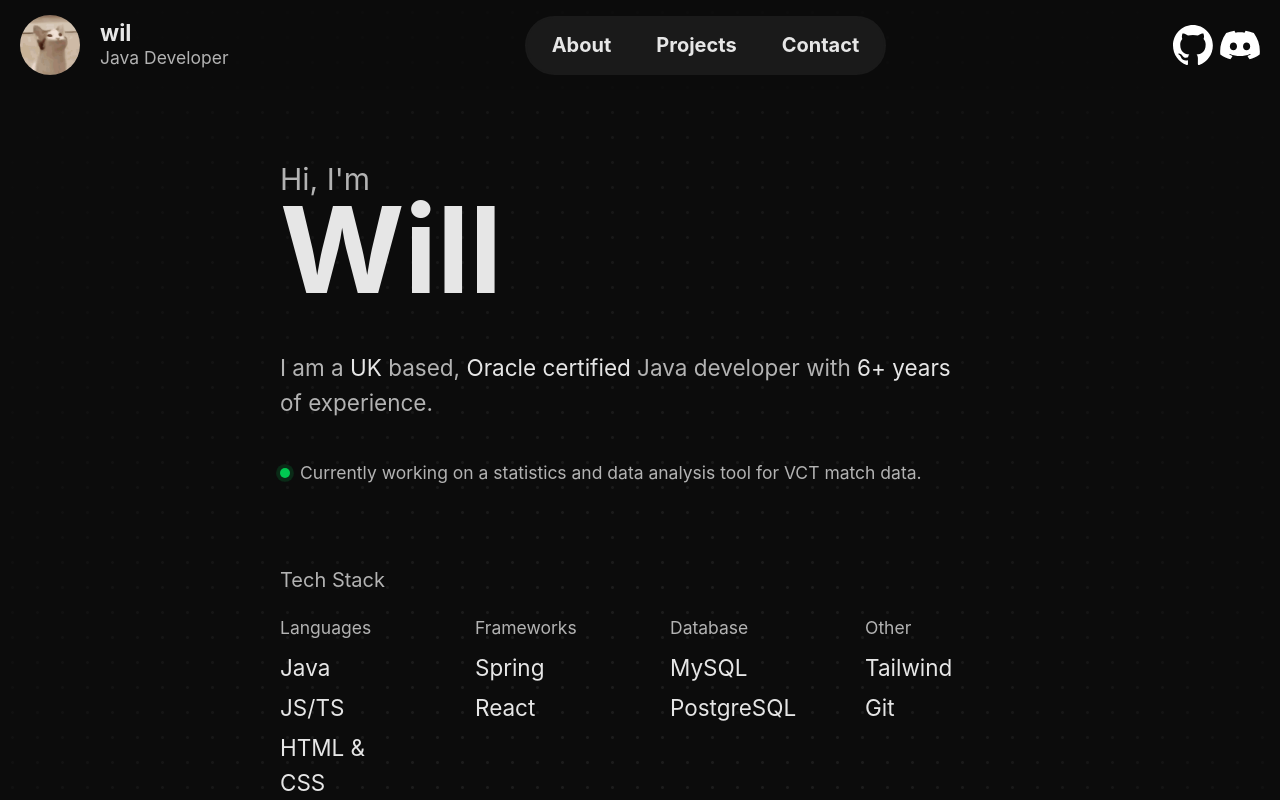
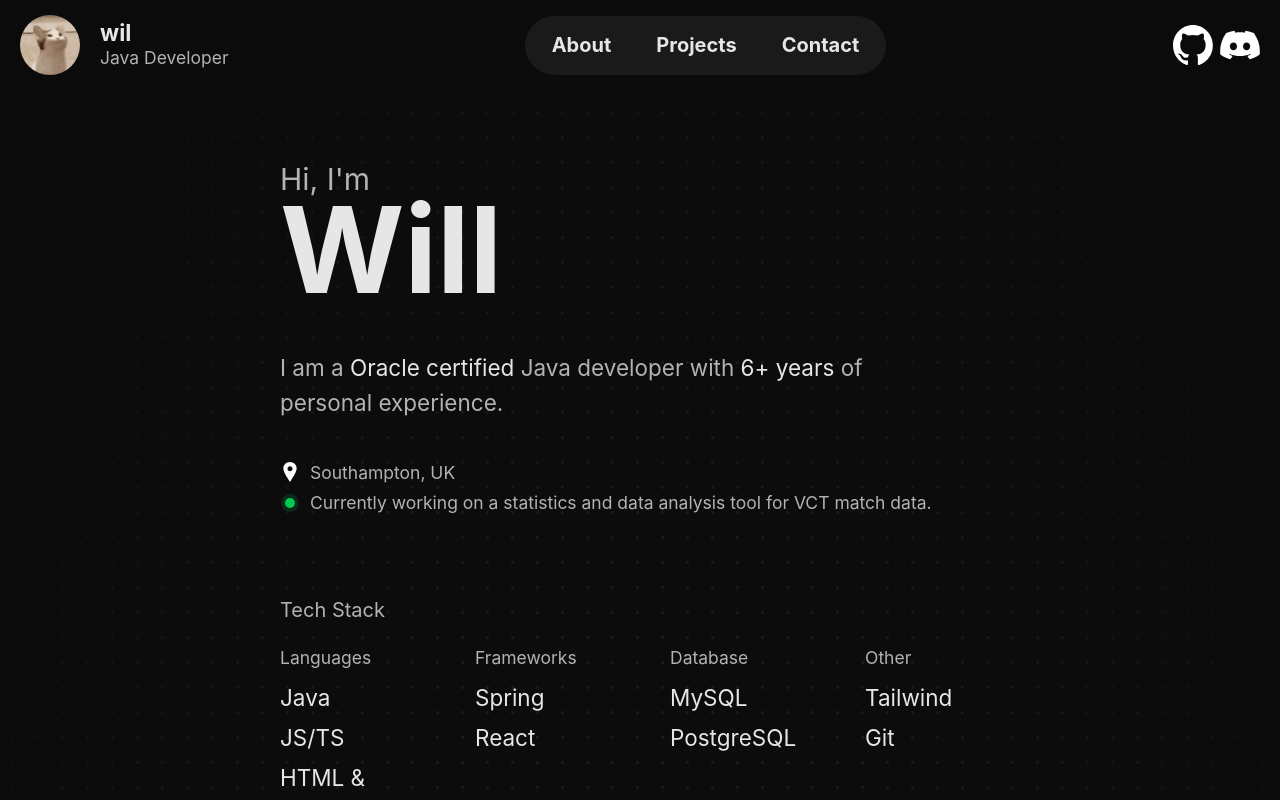
Before and after one commit to xWil/wil.gg-v2, a React (Vite) app: page / in a window 1280 px wide. Shown: the top 800 px of the page. Built offline with nearby package versions, Linux system fonts and the light colour scheme.

Commit message:
Added location to details

```diff
--- a/src/components/home/bio/CurrentProject.tsx
+++ b/src/components/home/bio/CurrentProject.tsx
@@ -7,8 +7,8 @@ function CurrentProject() {
 
     return (
         <div ref={proj} className={`flex gap-2 transition-all duration-1000 ${isProjVisible ? "" : "-translate-x-10 opacity-0"}`}>
-            <div className="relative flex h-2 w-2 mt-[0.3rem] md:mt-[0.4rem]">
-                <span className="animate-ping absolute inline-flex h-full w-full rounded-full bg-green-500 opacity-75"/>
+            <div className="relative flex h-2 w-4 px-1 mt-[0.3rem] md:mt-[0.4rem]">
+                <span className="animate-ping absolute inline-flex h-2 w-2 rounded-full bg-green-500 opacity-75"/>
                 <span className="relative inline-flex rounded-full h-2 w-2 bg-green-500"/>
             </div>
             <span className="text-text-secondary text-xs md:text-sm">Currently working on a statistics and data analysis tool for VCT match data.</span>
--- a/src/components/home/bio/Details.tsx
+++ b/src/components/home/bio/Details.tsx
@@ -1,11 +1,15 @@
 import Info from "./Info.tsx";
 import CurrentProject from "./CurrentProject.tsx";
+import Location from "./Location.tsx";
 
 function Details() {
     return (
         <div className="w-full flex flex-col gap-8">
             <Info/>
-            <CurrentProject/>
+            <div>
+                <Location/>
+                <CurrentProject/>
+            </div>
         </div>
     )
 }
--- a/src/components/home/bio/Info.tsx
+++ b/src/components/home/bio/Info.tsx
@@ -9,12 +9,10 @@ function Info() {
     return (
         <div ref={info} className={`text-text-secondary md:text-lg text-pretty max-w-[64ch] transition-all duration-1000 ${isInfoVisible ? "" : "-translate-x-10 opacity-0"}`}>
             I am a
-            <DescriptionHighlight text=" UK "/>
-            based,
             <DescriptionHighlight text=" Oracle certified "/>
             Java developer with
             <DescriptionHighlight text=" 6+ years "/>
-            of experience.
+            of personal experience.
         </div>
     )
 }
--- /dev/null
+++ b/src/components/home/bio/Location.tsx
@@ -0,0 +1,16 @@
+import {useRef} from "react";
+import {observeVisible} from "../../../ObserveVisibleHook.tsx";
+
+function Location() {
+    const loc = useRef<HTMLDivElement>(null);
+    const isLocVisible: boolean = observeVisible(loc);
+
+    return (
+        <div ref={loc} className={`flex gap-2 transition-all duration-1000 items-center mb-1 ${isLocVisible ? "" : "-translate-x-10 opacity-0"}`}>
+            <img src="/icons/pin.svg" alt="Location icon" className="size-4"/>
+            <span className="text-text-secondary text-xs md:text-sm">Southampton, UK</span>
+        </div>
+    )
+}
+
+export default Location;
```
Also changed, not shown: public/icons/pin.svg (added).
